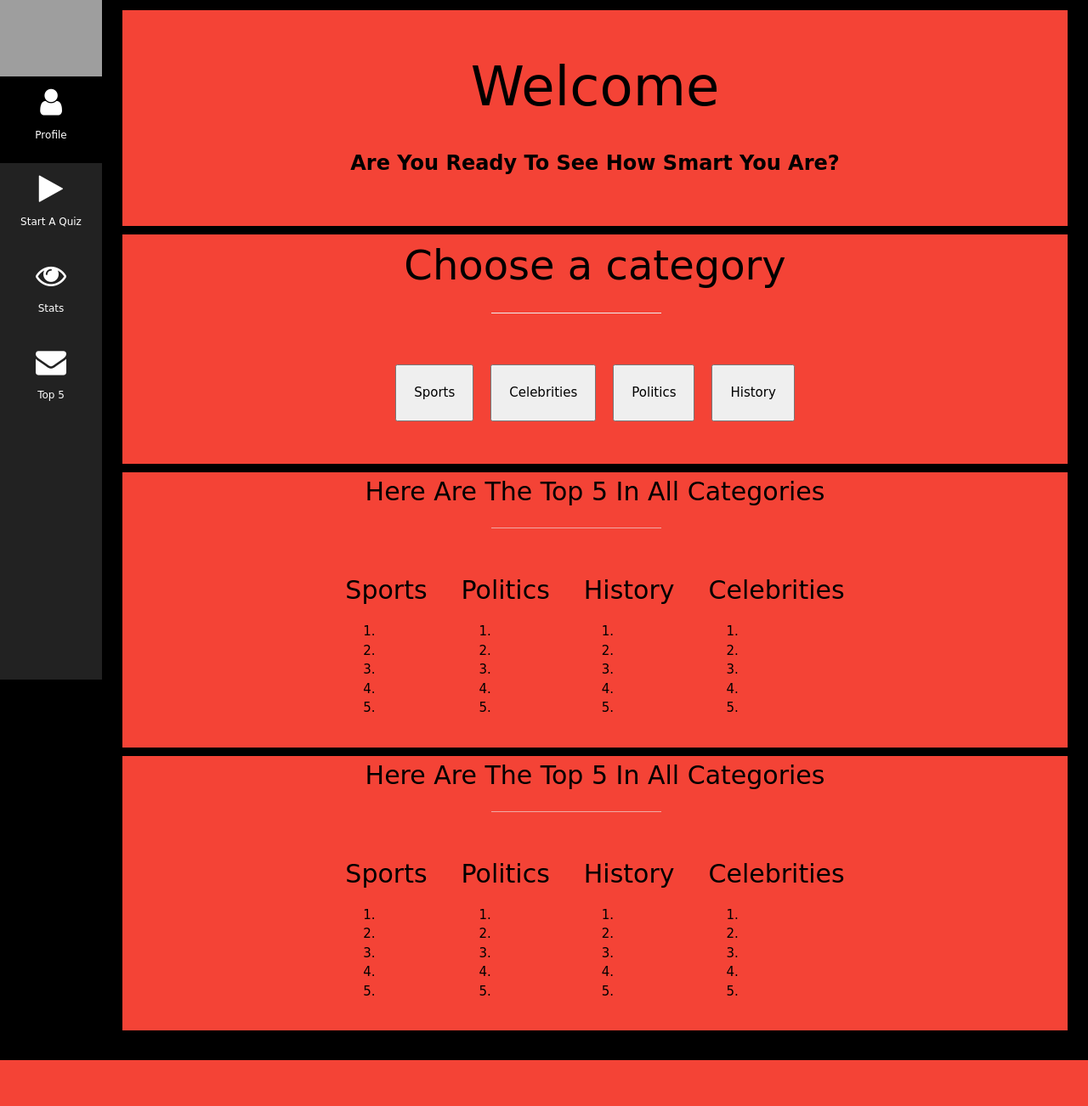
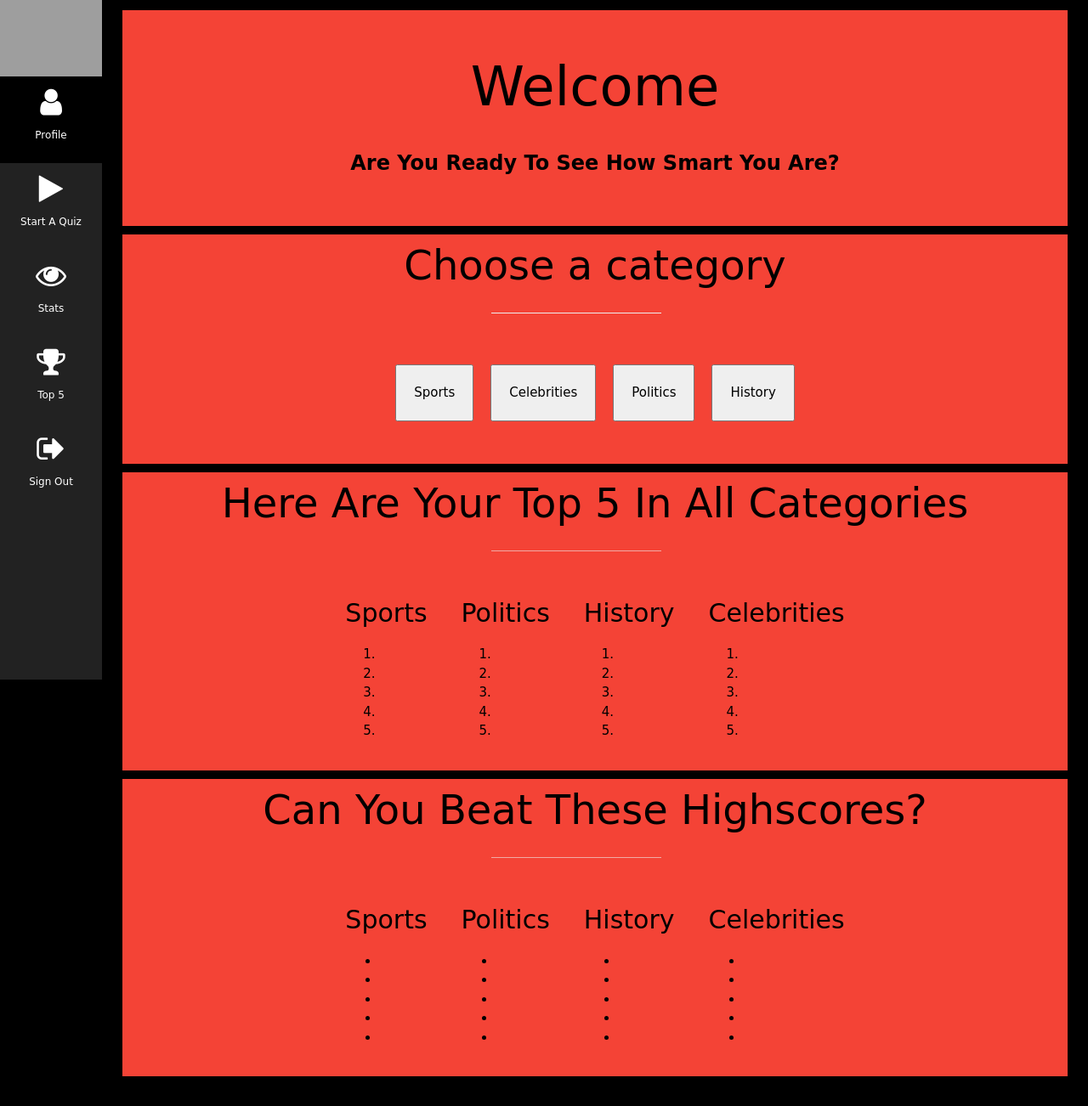
Before and after one commit to Apkar00/full-stack-project-trivia-genius, a Flask app: template templates/home2.html in a window 1280 px wide. Shown: the whole page at 85% size. Before the commit the page ends 1248 px from the top, so only its background shows below. Run offline with Flask 2, Linux system fonts and the light colour scheme; the template is opened without the code that fills it, so the values that code supplies are empty; grey boxes are pictures that could not be loaded.

Commit message:
some fixes

```diff
--- a/server.py
+++ b/server.py
@@ -49,7 +49,7 @@
 @app.route('/profile/<username>/quiz/<category>')
 def quiz(username, category):
     user_id = df.get_user_id(username)
-    result = get_question(id=user_id, category=category, type='multiple')
+    result = get_question(id=user_id, category=category, type='multiple', difficulty=0)
     return render_template('quiz.html', item=result, username=username, category=category)
 
 
@@ -64,7 +64,7 @@
             counter += 1
     database_funcs.add_score(user_id, category, counter)
     if counter > 5:
-        return render_template('score.html',gif='https://media2.giphy.com/media/vLruErVSYGx8s/giphy.gif',score=counter,name=username)
+        return render_template('score.html',gif='https://media1.tenor.com/images/935a78b8abbd4933977c5b55742b3dc7/tenor.gif',score=counter,name=username)
     else:
         return render_template('score.html',gif='https://www.icegif.com/wp-content/uploads/buzz-lightyear-feeling-dumb.gif',score=counter,name=username)
 
@@ -84,7 +84,9 @@
 
     return render_template('home2.html', item={'username': username}, sports=top_5.get('Sports'),
                            politics=top_5.get('Politics'), celebrities=top_5.get('Celebrities'),
-                           history=top_5.get('History'))
+                           history=top_5.get('History'), user_sports=user_top5.get('Sports'),
+                           user_politics=user_top5.get('Politics'), user_celebrities=user_top5.get('Celebrities'),
+                           user_history=user_top5.get('History'))
 
 
 if __name__ == '__main__':
--- a/templates/home.html
+++ b/templates/home.html
@@ -54,7 +54,7 @@
     </p>
     <!-- Sign UP -->
 <h3 class="w3-padding-16 w3-text-black" style="margin-left: 10%;">First Time User: Then Sign Up </h3>
-<button onclick="document.getElementById('id01').style.display='block'" style="width:auto; margin-left: 50%;">Sign Up</button>
+<button onclick="document.getElementById('id01').style.display='block'" style="width:100px; margin-left: 45%;">Sign Up</button>
 
     <div id="id01" class="modal">
       <span onclick="document.getElementById('id01').style.display='none'" class="close" title="Close Modal">&times;</span>
@@ -102,7 +102,7 @@
 
 <h3 class="w3-padding-16 w3-text-black" style="margin-left: 10%;">Already a User: Then Just Login</h3>
 <!-- Login -->
-<button onclick="document.getElementById('id02').style.display='block'" style="width:auto; margin-left: 50%;">Log-in</button>
+<button onclick="document.getElementById('id02').style.display='block'" style="width:100px; margin-left: 45%;">Log-in</button>
 
 <div id="id02" class="modal">
   <span onclick="document.getElementById('id02').style.display='none'" class="close" title="Close Modal">&times;</span>
@@ -153,7 +153,7 @@
     </div><br>
     <p>Let's get in touch. Send me a message:</p>
 
-    <form action="/action_page.php" target="_blank">
+    <form action="/" >
       <p><input class="w3-input w3-padding-16" type="text" placeholder="Name" required name="Name"></p>
       <p><input class="w3-input w3-padding-16" type="text" placeholder="Email" required name="Email"></p>
       <p><input class="w3-input w3-padding-16" type="text" placeholder="Subject" required name="Subject"></p>
--- a/templates/home2.html
+++ b/templates/home2.html
@@ -33,8 +33,12 @@
     <p>Stats</p>
   </a>
   <a href="#top5" class="w3-bar-item w3-button w3-padding-large w3-hover-black">
-    <i class="fa fa-envelope w3-xxlarge"></i>
+    <i class="fa fa-trophy w3-xxlarge"></i>
     <p>Top 5</p>
+  </a>
+  <a href="/" class="w3-bar-item w3-button w3-padding-large w3-hover-black">
+    <i class="fa fa-sign-out w3-xxlarge"></i>
+    <p>Sign Out</p>
   </a>
 </nav>
 <!---->
@@ -63,48 +67,48 @@
   <!-- Start Stats Section-->
 
   <div class="w3-justify w3-text-black w3-red" id="stats">
-    <h2 style="text-align:center">Here Are The Top 5 In All Categories</h2>
+    <h2 style="text-align:center; font-size:xxx-large;">Here Are Your Top 5 In All Categories</h2>
     <hr style="width:200px; margin-left: 39%; color: black;" class="w3-opacity">
 
     <div class="ranking">
       <div class="categories_rank">
         <h2>Sports</h2>
         <ol>
-          <li>{{sports[0].get('user_id', "") + ": " + sports[0].get('score',"")}}</li>
-          <li>{{sports[1].get('user_id', "") + ": " + sports[1].get('score',"")}}</li>
-          <li>{{sports[2].get('user_id', "") + ": " + sports[2].get('score',"")}}</li>
-          <li>{{sports[3].get('user_id', "") + ": " + sports[3].get('score',"")}}</li>
-          <li>{{sports[4].get('user_id', "") + ": " + sports[4].get('score',"")}}</li>
+          <li>{{'Your Score' + ": " + user_sports[0].get('score',"-")}}</li>
+          <li>{{'Your Score' + ": " + user_sports[1].get('score',"-")}}</li>
+          <li>{{'Your Score' + ": " + user_sports[2].get('score',"-")}}</li>
+          <li>{{'Your Score' + ": " + user_sports[3].get('score',"-")}}</li>
+          <li>{{'Your Score' + ": " + user_sports[4].get('score',"-")}}</li>
         </ol>
       </div>
       <div class="categories_rank">
         <h2>Politics</h2>
         <ol>
-          <li>{{politics[0].get('user_id', "") + ": " + politics[0].get('score',"")}}</li>
-          <li>{{politics[1].get('user_id', "") + ": " + politics[1].get('score',"")}}</li>
-          <li>{{politics[2].get('user_id', "") + ": " + politics[2].get('score',"")}}</li>
-          <li>{{politics[3].get('user_id', "") + ": " + politics[3].get('score',"")}}</li>
-          <li>{{politics[4].get('user_id', "") + ": " + politics[4].get('score',"")}}</li>
+          <li>{{'Your Score' + ": " + user_politics[0].get('score',"-")}}</li>
+          <li>{{'Your Score' + ": " + user_politics[1].get('score',"-")}}</li>
+          <li>{{'Your Score' + ": " + user_politics[2].get('score',"-")}}</li>
+          <li>{{'Your Score' + ": " + user_politics[3].get('score',"-")}}</li>
+          <li>{{'Your Score' + ": " + user_politics[4].get('score',"-")}}</li>
         </ol>
       </div>
       <div class="categories_rank">
         <h2>History</h2>
         <ol>
-          <li>{{history[0].get('user_id', "") + ": " + history[0].get('score',"")}}</li>
-          <li>{{history[1].get('user_id', "") + ": " + history[1].get('score',"")}}</li>
-          <li>{{history[2].get('user_id', "") + ": " + history[2].get('score',"")}}</li>
-          <li>{{history[3].get('user_id', "") + ": " + history[3].get('score',"")}}</li>
-          <li>{{history[4].get('user_id', "") + ": " + history[4].get('score',"")}}</li>
+          <li>{{'Your Score' + ": " + user_history[0].get('score',"-")}}</li>
+          <li>{{'Your Score' + ": " + user_history[1].get('score',"-")}}</li>
+          <li>{{'Your Score' + ": " + user_history[2].get('score',"-")}}</li>
+          <li>{{'Your Score' + ": " + user_history[3].get('score',"-")}}</li>
+          <li>{{'Your Score' + ": " + user_history[4].get('score',"-")}}</li>
         </ol>
       </div>
       <div class="categories_rank">
         <h2>Celebrities</h2>
         <ol>
-          <li>{{celebrities[0].get('user_id', "") + ": " + celebrities[0].get('score',"")}}</li>
-          <li>{{celebrities[1].get('user_id', "") + ": " + celebrities[1].get('score',"")}}</li>
-          <li>{{celebrities[2].get('user_id', "") + ": " + celebrities[2].get('score',"")}}</li>
-          <li>{{celebrities[3].get('user_id', "") + ": " + celebrities[3].get('score',"")}}</li>
-          <li>{{celebrities[4].get('user_id', "") + ": " + celebrities[4].get('score',"")}}</li>
+          <li>{{'Your Score'+ ": " + user_celebrities[0].get('score',"-")}}</li>
+          <li>{{'Your Score'  + ": " + user_celebrities[1].get('score',"-")}}</li>
+          <li>{{'Your Score' + ": " + user_celebrities[2].get('score',"-")}}</li>
+          <li>{{'Your Score' + ": " + user_celebrities[3].get('score',"-")}}</li>
+          <li>{{'Your Score' + ": " + user_celebrities[4].get('score',"-")}}</li>
         </ol>
       </div>
     </div>
@@ -117,49 +121,49 @@
   <!-- Ranking Section -->
 
   <div class="w3-justify w3-text-black w3-red" id="top5">
-    <h2 style="text-align:center">Here Are The Top 5 In All Categories</h2>
+    <h2 style="text-align:center;font-size:xxx-large;">Can You Beat These Highscores?</h2>
     <hr style="width:200px; margin-left: 39%; color: black;" class="w3-opacity">
 
     <div class="ranking">
       <div class="categories_rank">
         <h2>Sports</h2>
-        <ol>
+        <ul>
           <li>{{sports[0].get('user_id', "") + ": " + sports[0].get('score',"")}}</li>
           <li>{{sports[1].get('user_id', "") + ": " + sports[1].get('score',"")}}</li>
           <li>{{sports[2].get('user_id', "") + ": " + sports[2].get('score',"")}}</li>
           <li>{{sports[3].get('user_id', "") + ": " + sports[3].get('score',"")}}</li>
           <li>{{sports[4].get('user_id', "") + ": " + sports[4].get('score',"")}}</li>
-        </ol>
+        </ul>
       </div>
       <div class="categories_rank">
         <h2>Politics</h2>
-        <ol>
+        <ul>
           <li>{{politics[0].get('user_id', "") + ": " + politics[0].get('score',"")}}</li>
           <li>{{politics[1].get('user_id', "") + ": " + politics[1].get('score',"")}}</li>
           <li>{{politics[2].get('user_id', "") + ": " + politics[2].get('score',"")}}</li>
           <li>{{politics[3].get('user_id', "") + ": " + politics[3].get('score',"")}}</li>
           <li>{{politics[4].get('user_id', "") + ": " + politics[4].get('score',"")}}</li>
-        </ol>
+        </ul>
       </div>
       <div class="categories_rank">
         <h2>History</h2>
-        <ol>
+        <ul>
           <li>{{history[0].get('user_id', "") + ": " + history[0].get('score',"")}}</li>
           <li>{{history[1].get('user_id', "") + ": " + history[1].get('score',"")}}</li>
           <li>{{history[2].get('user_id', "") + ": " + history[2].get('score',"")}}</li>
           <li>{{history[3].get('user_id', "") + ": " + history[3].get('score',"")}}</li>
           <li>{{history[4].get('user_id', "") + ": " + history[4].get('score',"")}}</li>
-        </ol>
+        </ul>
       </div>
       <div class="categories_rank">
         <h2>Celebrities</h2>
-        <ol>
+        <ul>
           <li>{{celebrities[0].get('user_id', "") + ": " + celebrities[0].get('score',"")}}</li>
           <li>{{celebrities[1].get('user_id', "") + ": " + celebrities[1].get('score',"")}}</li>
           <li>{{celebrities[2].get('user_id', "") + ": " + celebrities[2].get('score',"")}}</li>
           <li>{{celebrities[3].get('user_id', "") + ": " + celebrities[3].get('score',"")}}</li>
           <li>{{celebrities[4].get('user_id', "") + ": " + celebrities[4].get('score',"")}}</li>
-        </ol>
+        </ul>
       </div>
     </div>
 
--- a/trivia/triv_api.py
+++ b/trivia/triv_api.py
@@ -68,6 +68,18 @@
         type_url = f"&type={type}"
     return type_url
 
+
+def remove_unencoded_list_symbols(list_):
+    temp = []
+    for item in list_:
+        temp.append(remove_unencoded_symbols(item))
+    return temp
+
+
+def remove_unencoded_symbols(string):
+    string = string.replace('&quot;', '"')
+    return string.replace('&#039;', "'")
+
 def get_question(id, token=get_token(), category=None, difficulty=None, type=None, category_dict = get_categories_dict()):
     #TODO A problem may appear from using get_token() as a default value
     cat_url = get_category_url(category)
@@ -82,11 +94,11 @@
     CORRECT_ANSWERS[id] = []
     for result in results:
         question_dict = {}
-        question_dict['question'] = result.get("question")
+        question_dict['question'] = remove_unencoded_symbols(result.get("question"))
         question_dict['answers'] = []
-        question_dict['answers'].append(result.get('correct_answer'))
-        question_dict['answers'] += (result.get("incorrect_answers"))
+        question_dict['answers'].append(remove_unencoded_symbols(result.get('correct_answer')))
+        question_dict['answers'] += (remove_unencoded_list_symbols(result.get("incorrect_answers")))
         random.shuffle(question_dict['answers'])
-        CORRECT_ANSWERS[id].append(question_dict['answers'].index(result.get('correct_answer')))
+        CORRECT_ANSWERS[id].append(question_dict['answers'].index(remove_unencoded_symbols(result.get('correct_answer'))))
         all_questions.append(question_dict)
     return all_questions
--- a/trivia/triv_ranks.py
+++ b/trivia/triv_ranks.py
@@ -67,7 +67,8 @@
             #entry['user_id'] = name
             if name not in list_of_names:
                 top5.append(entry)
-                list_of_names.append(name)
+                if not user_id:
+                    list_of_names.append(name)
                 if len(top5) == 5:
                     break
         while len(top5) < 5:
```
Also changed, not shown: templates/score.html (+12 -6 lines).
